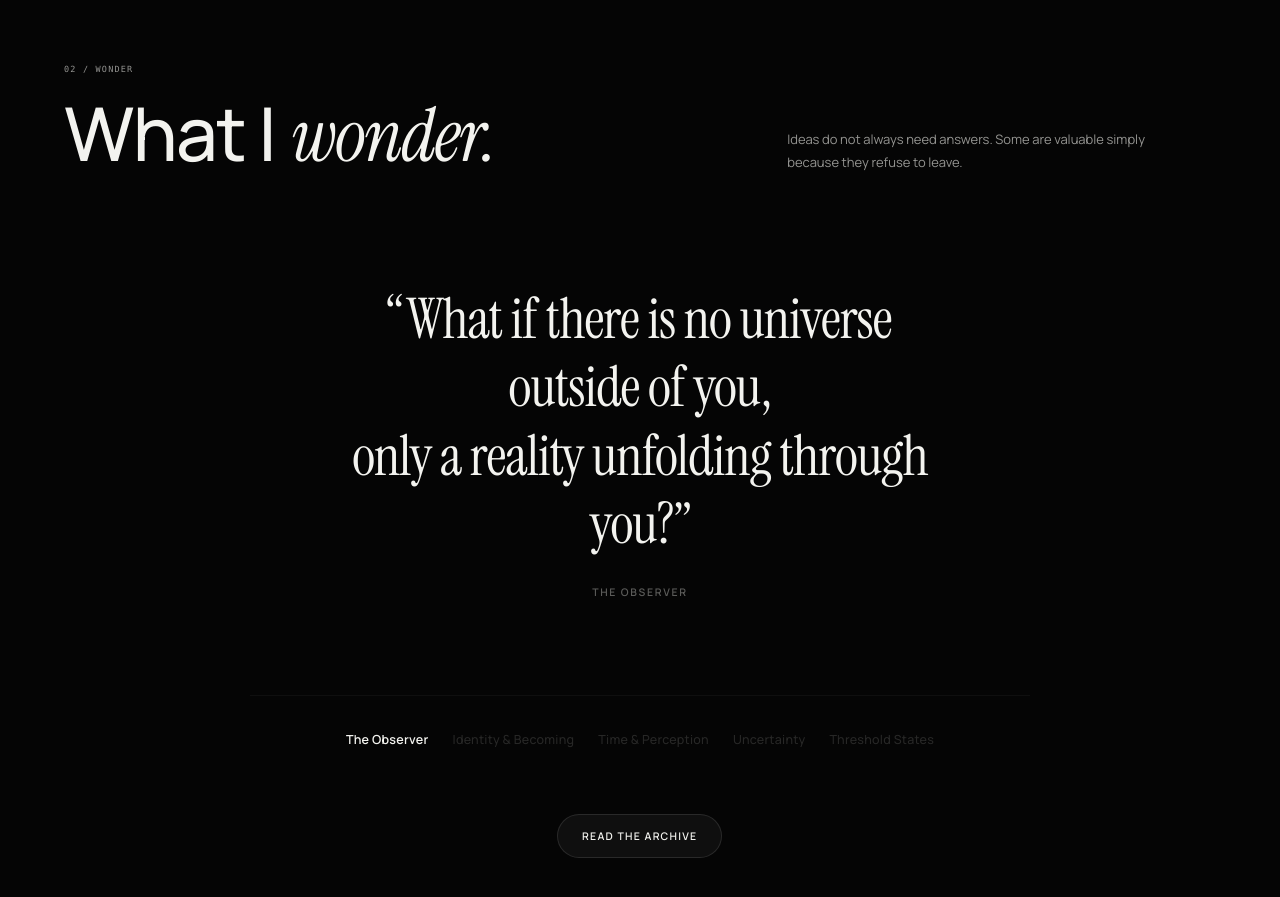
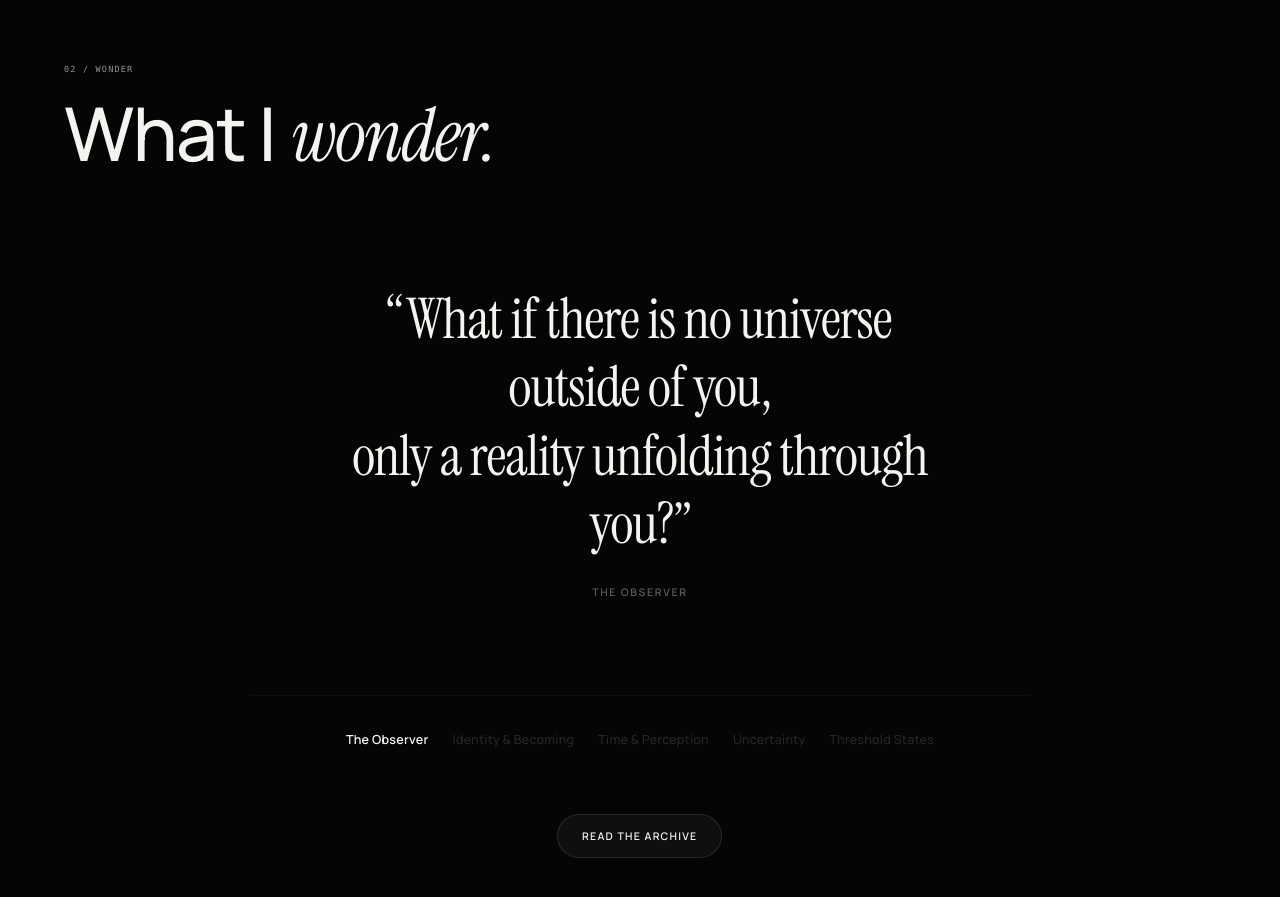
Before and after one commit to shahriarbappy60-ship-it/personal-universe, a React (Vite) app: page / in a window 1280 px wide. Shown: the part 1880-2777 px from the top of the page. Built offline with nearby package versions, Linux system fonts and the light colour scheme.

Commit message:
refine: simplify home section introductions

```diff
--- a/src/components/home/WonderSection.jsx
+++ b/src/components/home/WonderSection.jsx
@@ -45,9 +45,6 @@ export default function WonderSection({ onOpenEssay }) {
             What I <em>wonder.</em>
           </h2>
         </div>
-        <p className="section-intro">
-          Ideas do not always need answers. Some are valuable simply because they refuse to leave.
-        </p>
       </div>
 
       {/* QUIET EDITORIAL STAGE: THOUGHT DIRECTLY ON THE DARK PAGE (NO LARGE CARD) */}
```
